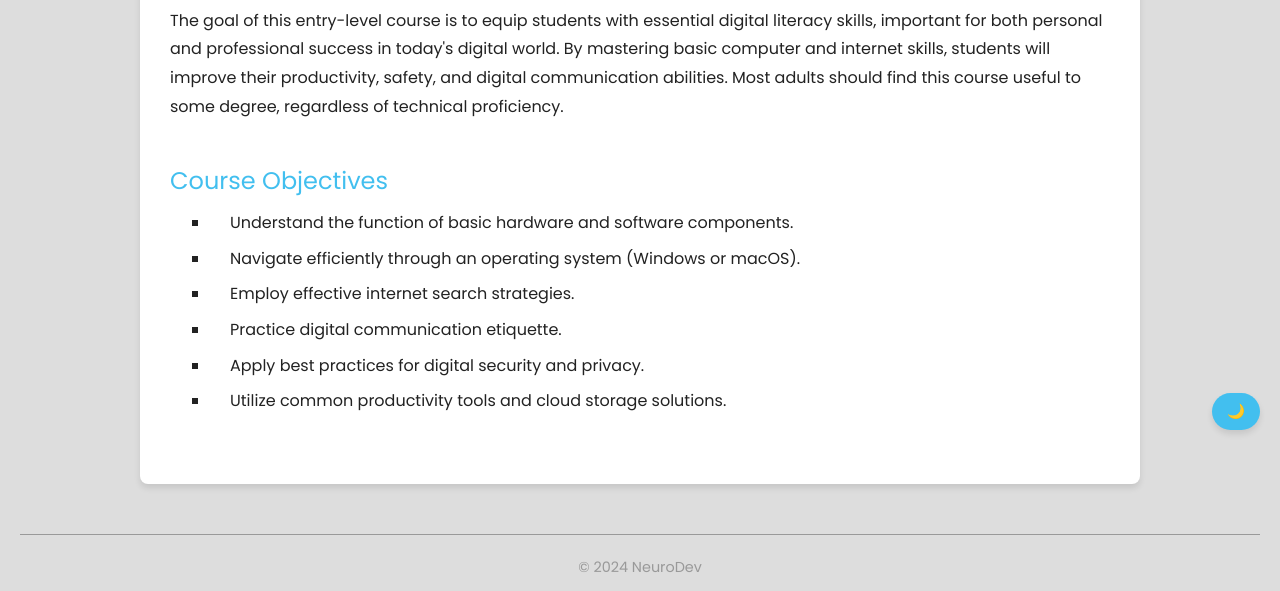
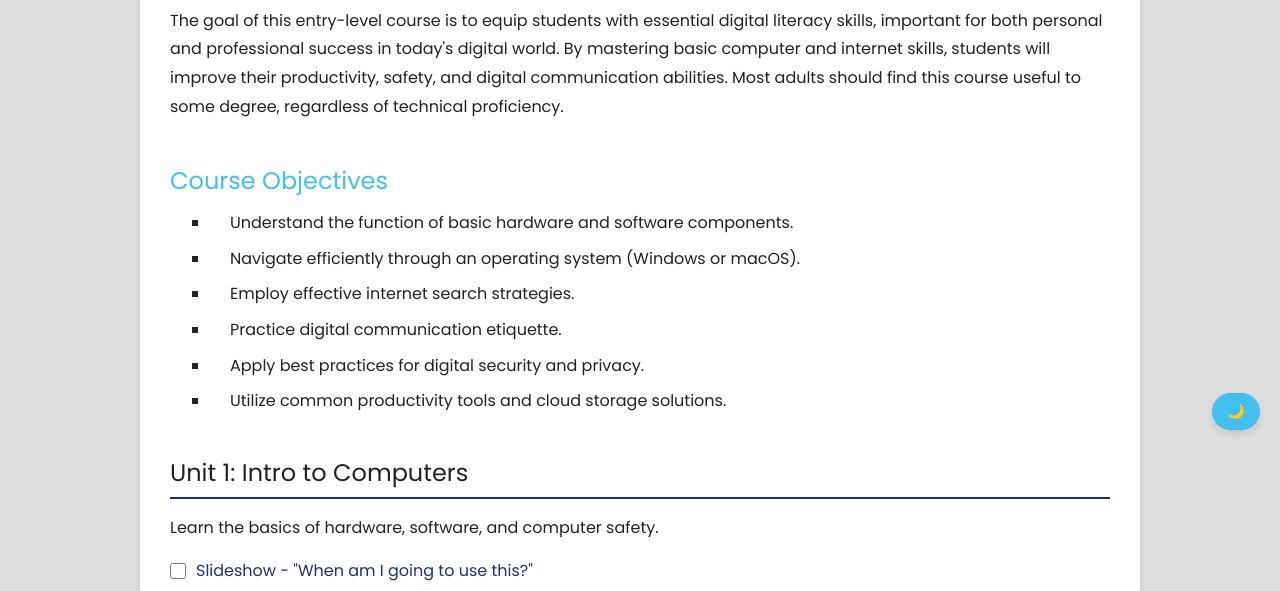
Before and after one commit to Hjhawley/NeuroDev-Tech-Class, a plain HTML site: page courses/digital-literacy.html in a window 1280 px wide. Shown: the part 350-941 px from the top of the page. Drawn offline with Linux system fonts and the light colour scheme; files that its build step writes are made by us from their sources; files whose address does not match are found by name.

Commit message:
restructuring

```diff
--- a/courses/digital-literacy.html
+++ b/courses/digital-literacy.html
@@ -20,12 +20,12 @@
         </a>
         <nav>
             <a href="index.html">Home</a>
-            <!-- Add more nav links here -->
         </nav>
     </header>
     <main id="main-content">
         <h1>Digital Literacy</h1>
-        <!-- Course Overview & Objectives -->
+
+        <!-- Course Overview -->
         <section>
             <h3>Course Overview</h3>
             <p>
@@ -34,6 +34,8 @@
                 Most adults should find this course useful to some degree, regardless of technical proficiency.
             </p>
         </section>
+
+        <!-- Course Objectives -->
         <section>
             <h3>Course Objectives</h3>
             <ul>
@@ -46,8 +48,8 @@
             </ul>
         </section>
 
-    <!-- Unit 1 -->
-    <script id="unit-data" type="application/json">
+        <!-- Unit Material -->
+        <script id="unit-data" type="application/json">
         [
             {
                 "title": "Unit 1: Intro to Computers",
@@ -73,6 +75,9 @@
         ]
         </script>
 
+        <!-- Generate Content -->
+        <div id="unit-sections"></div>
+
     </main>
     <footer>
         <p>&copy; 2024 NeuroDev</p>
```
